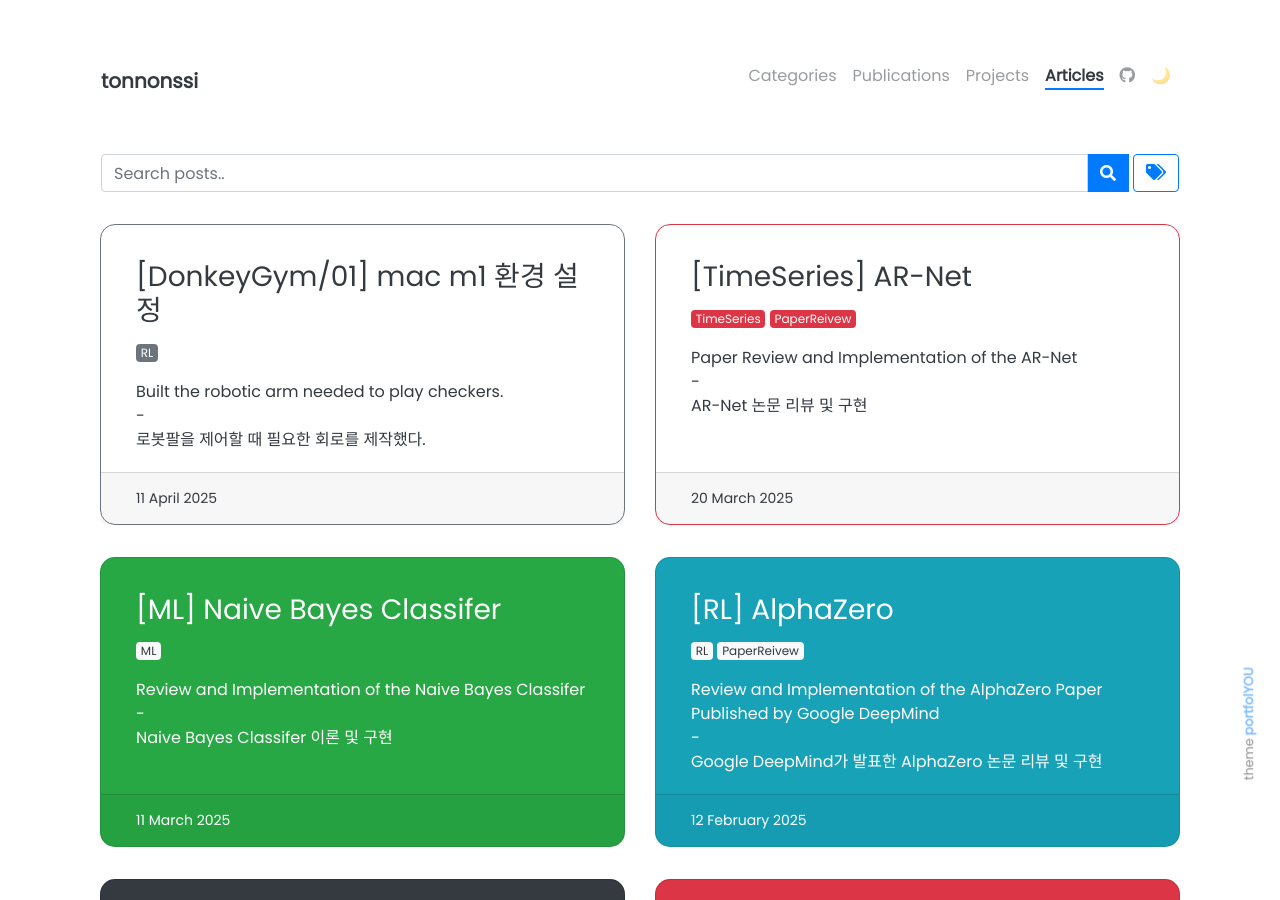
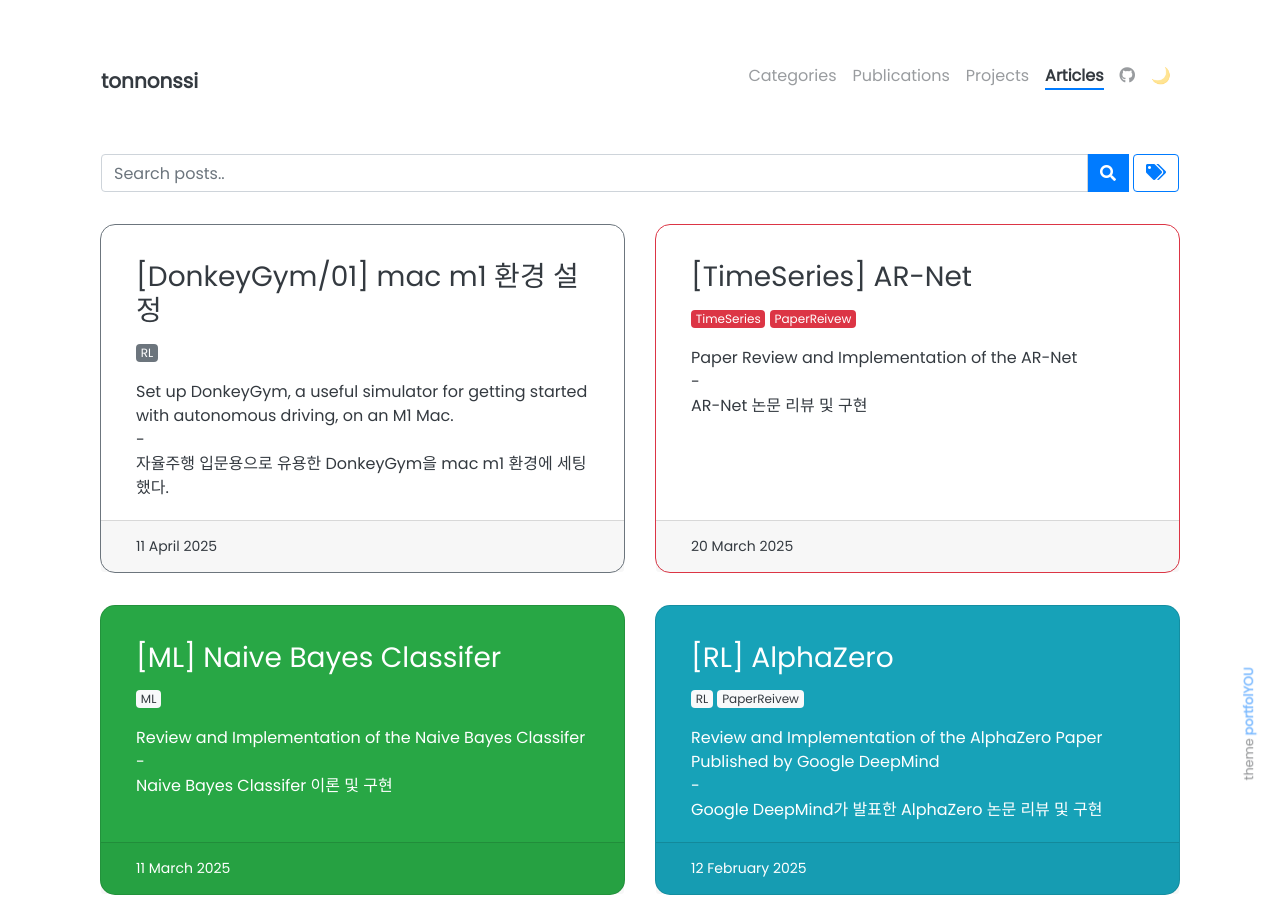
Before and after one commit to Tonnonssi/tonnonssi.github.io, a Jekyll site: the page built from pages/blog.html, in a window 1280 px wide and 900 px high. Built offline with Jekyll 4.4.1, drawn with Linux system fonts in a browser that asks for light colours; comment, search, counter and statistics services are not loaded.

Commit message:
영상 삭제

````diff
--- a/_posts/2025-04-11-DonkeyGYMMacSetting.md
+++ b/_posts/2025-04-11-DonkeyGYMMacSetting.md
@@ -4,7 +4,7 @@
 pages: papers
 style: border  # fill / border
 color:  secondary # secondary / success / danger / warning / info / light / dark
-description: "Built the robotic arm needed to play checkers.<br>-<br>로봇팔을 제어할 때 필요한 회로를 제작했다."
+description: "Set up DonkeyGym, a useful simulator for getting started with autonomous driving, on an M1 Mac.<br>-<br>자율주행 입문용으로 유용한 DonkeyGym을 mac m1 환경에 세팅했다."
 ---
 
 <!-- 한국어 콘텐츠 -->
@@ -80,10 +80,6 @@
 
 ```
 
-코드 실행물
-
-
-<video src="../assets/images/DonkeyGym/Basic/Moving.mp4"></video>
 
 ### 레퍼런스
 [http://docs.donkeycar.com/guide/deep_learning/simulator/](http://docs.donkeycar.com/guide/deep_learning/simulator/)
````
